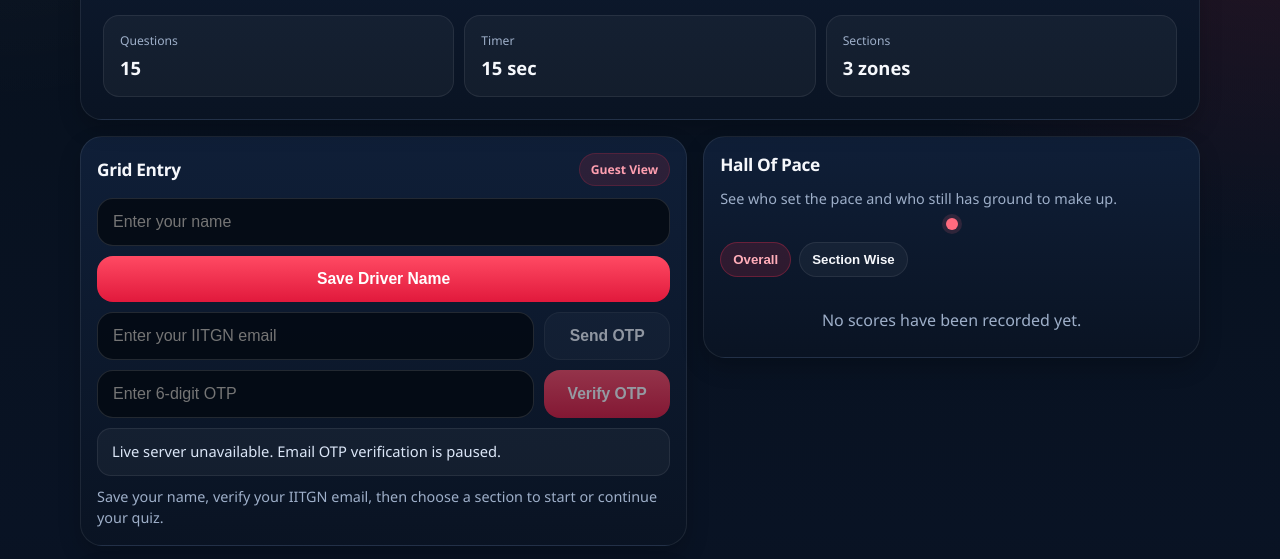
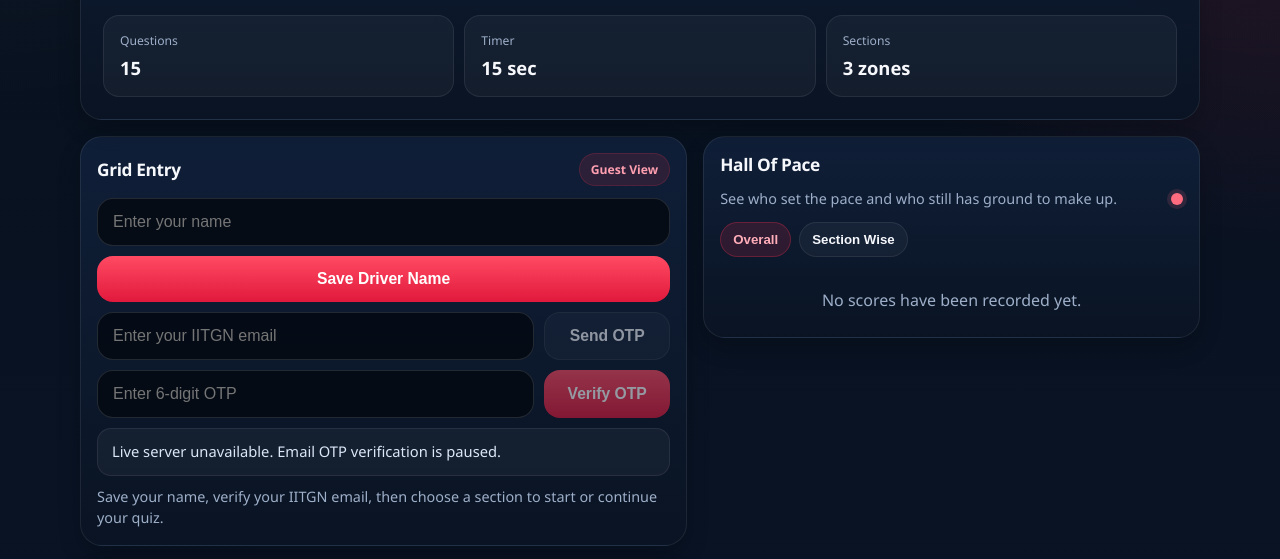
Before and after one commit to Kush-Mehta/moksha_quiz, a website: page index.html in a window 1280 px wide. Shown: the part 229-788 px from the top of the page. Drawn offline with Linux system fonts and the light colour scheme; no server answers.

```diff
--- a/index.html
+++ b/index.html
@@ -170,8 +170,19 @@
     .leader-meta { color: var(--muted); margin-top: 4px; font-size: 0.8rem; }
     .leader-score { font-weight: 800; white-space: nowrap; }
     .empty { color: var(--muted); text-align: center; padding: 18px 8px 10px; }
+    .leaderboard-meta {
+      display: flex;
+      align-items: center;
+      justify-content: space-between;
+      gap: 12px;
+      margin-top: 2px;
+    }
+    .leaderboard-meta .tiny {
+      flex: 1;
+    }
     .server-status {
-      margin: 8px auto 0;
+      margin: 0;
+      flex: 0 0 auto;
       width: 12px;
       height: 12px;
       border-radius: 50%;
@@ -348,9 +359,11 @@
           <div class="section-head">
             <h2>Hall Of Pace</h2>
           </div>
-          <p class="tiny">See who set the pace and who still has ground to make up.</p>
-          <div class="server-status bad" id="serverStatus" aria-label="Server status" title="Connecting to live scoreboard"></div>
-        <div class="leaderboard-controls">
+          <div class="leaderboard-meta">
+            <p class="tiny">See who set the pace and who still has ground to make up.</p>
+            <div class="server-status bad" id="serverStatus" aria-label="Server status" title="Connecting to live scoreboard"></div>
+          </div>
+          <div class="leaderboard-controls">
           <div class="toggle-row">
             <button class="toggle-chip active" id="overallLeaderboardBtn" type="button">Overall</button>
             <button class="toggle-chip" id="sectionLeaderboardBtn" type="button">Section Wise</button>
```
